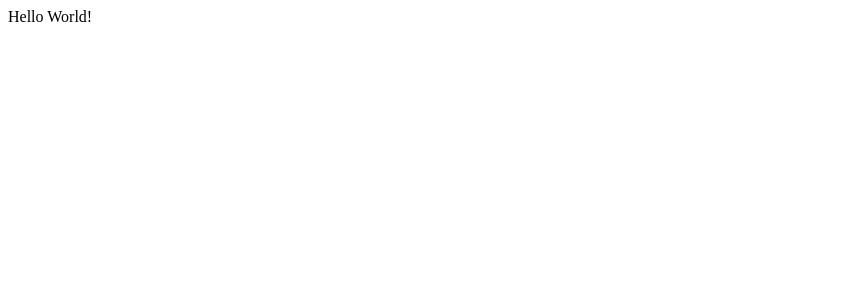
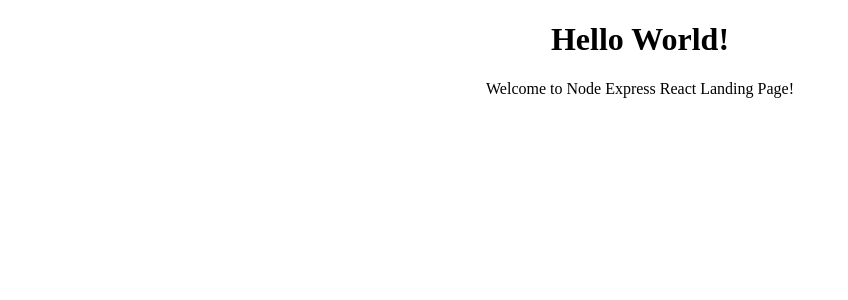
Before and after one commit to JimmyJLin/otc-react, a React (Create React App) app in the folder client/: page / in a window 1280 px wide. Shown: the top 300 px of the page, without its empty margins (0-848 px from the left). Built offline with nearby package versions, Linux system fonts and the light colour scheme.

Commit message:
added Landing Page Component

```diff
--- a/client/src/components/App.js
+++ b/client/src/components/App.js
@@ -1,11 +1,18 @@
 import React, { Component } from 'react';
 import { BrowserRouter, Route } from 'react-router-dom';
 
+import Landing from './Landing';
 
 class App extends Component {
   render() {
     return (
-      <div>Hello World!</div>
+      <div>
+        <BrowserRouter>
+          <div>
+            <Route exact path="/" component={Landing}/>
+          </div>
+        </BrowserRouter>
+      </div>
     );
   }
 }
--- /dev/null
+++ b/client/src/components/Landing.js
@@ -0,0 +1,16 @@
+import React from 'react';
+
+const Landing = () => {
+  return (
+    <div style={{ textAlign: 'center' }}>
+      <h1>
+        Hello World!
+      </h1>
+      <p>
+        Welcome to Node Express React Landing Page!
+      </p>
+    </div>
+  );
+};
+
+export default Landing;
--- a/client/src/index.js
+++ b/client/src/index.js
@@ -5,7 +5,7 @@ import { createStore, applyMiddleware } from 'redux';
 // import reduxThunk from 'redux-thunk';
 
 import App from './components/App';
-import reducers from './reducers';
+// import reducers from './reducers';
 
 const store = createStore(() => [], {}, applyMiddleware());
 
```
